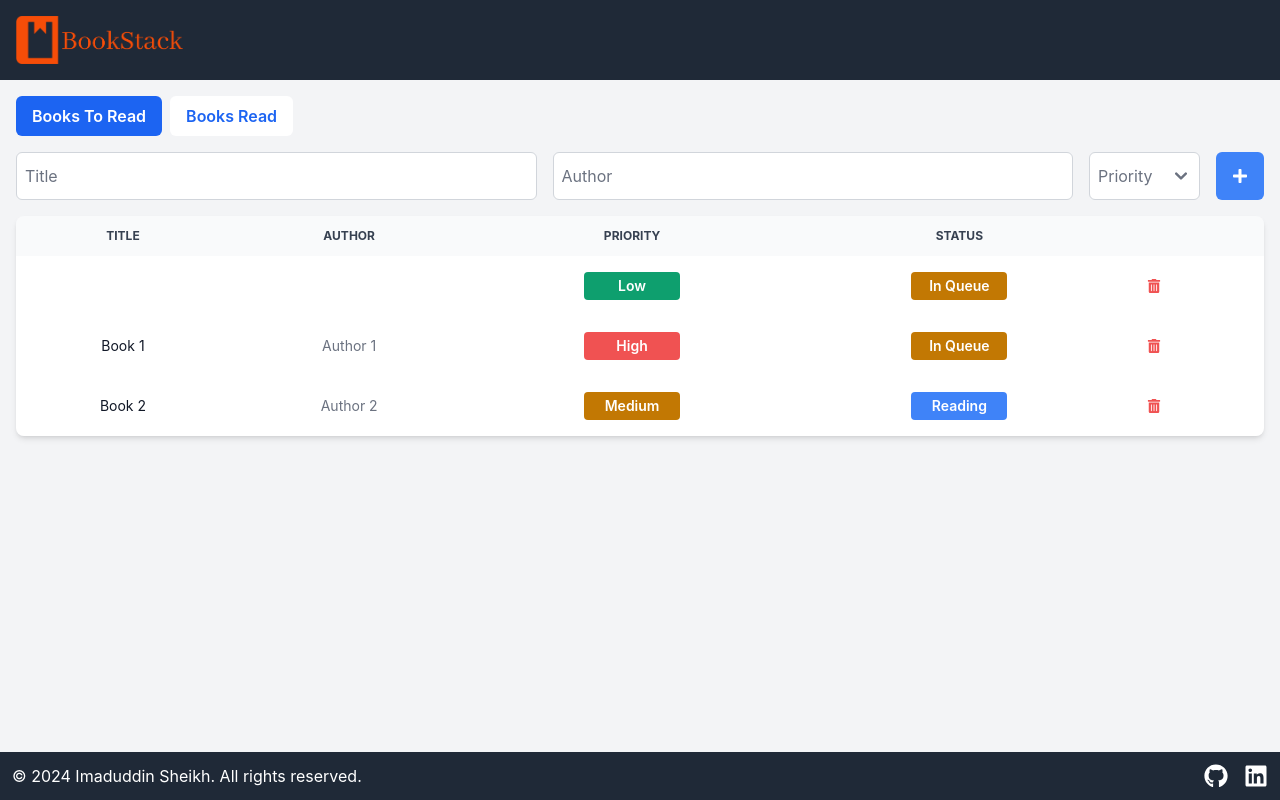
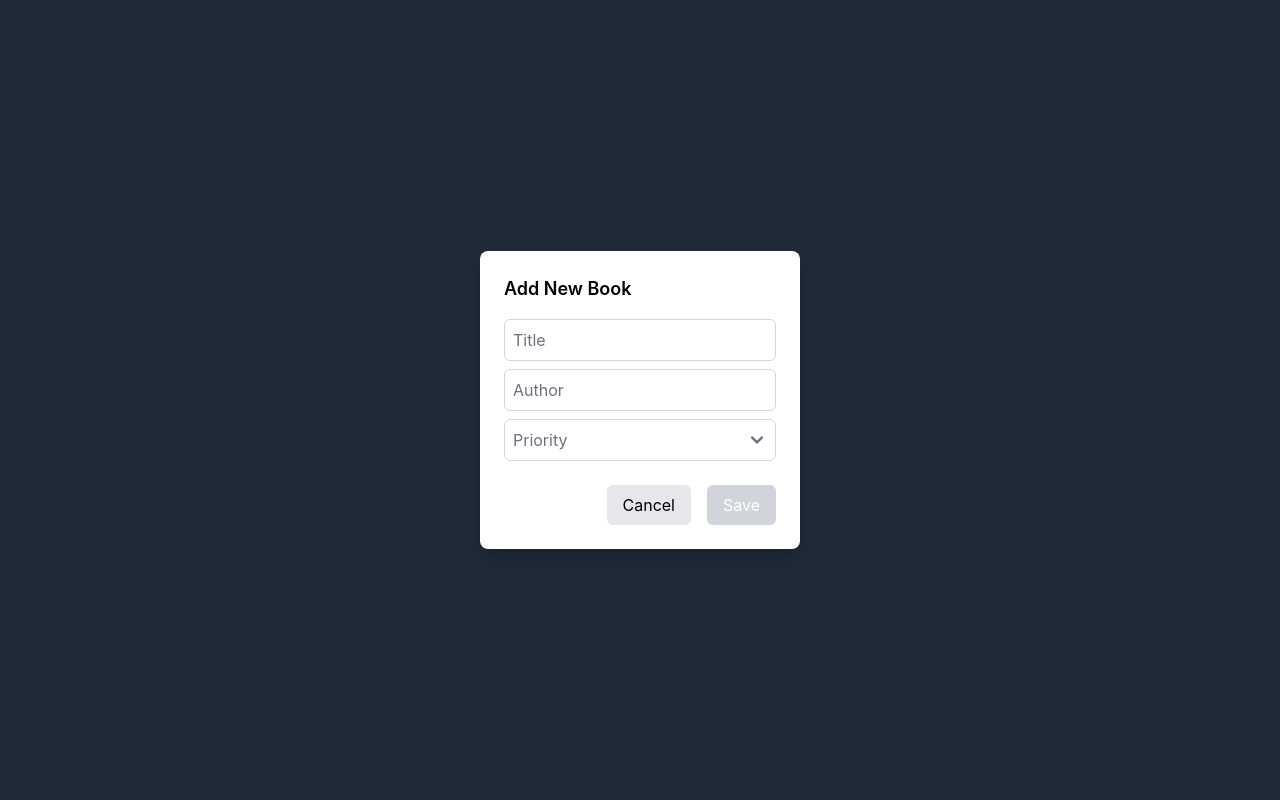
Before and after one commit to isheikh8492/BookStack, a React (Create React App) app in the folder bookstack_frontend/: page / in a window 1280 px wide. Both pictures are taken after a click on the button 1240 px from the left and 176 px from the top of the page. Built offline with nearby package versions, Linux system fonts and the light colour scheme.

Commit message:
frontend improvements

```diff
--- /dev/null
+++ b/bookstack_frontend/src/components/AddBookModal.js
@@ -0,0 +1,92 @@
+import React, { useState } from "react";
+
+function AddBookModal({ isOpen, onClose, onSave }) {
+  const [bookDetails, setBookDetails] = useState({
+    title: "",
+    author: "",
+    priority: "",
+    status: "In Queue",
+  });
+
+  if (!isOpen) return null;
+
+  const handleInputChange = (e) => {
+    const { name, value } = e.target;
+    setBookDetails({ ...bookDetails, [name]: value });
+  };
+
+  const handleSave = () => {
+    onSave(bookDetails);
+    onClose(); // Close the modal after saving
+  };
+
+  // Check if all fields are filled
+  const isSaveDisabled =
+    !bookDetails.title || !bookDetails.author || !bookDetails.priority;
+
+  return (
+    <div className="fixed inset-0 flex items-center justify-center bg-gray-800 bg-opacity-50 z-50">
+      <div className="bg-white p-6 rounded-lg shadow-lg w-80">
+        <h2 className="text-lg font-semibold mb-4">Add New Book</h2>
+        <div className="mb-4">
+          <input
+            type="text"
+            name="title"
+            value={bookDetails.title}
+            onChange={handleInputChange}
+            placeholder="Title"
+            className="w-full p-2 mb-2 border border-gray-300 rounded-md"
+          />
+          <input
+            type="text"
+            name="author"
+            value={bookDetails.author}
+            onChange={handleInputChange}
+            placeholder="Author"
+            className="w-full p-2 mb-2 border border-gray-300 rounded-md"
+          />
+          <select
+            name="priority"
+            value={bookDetails.priority}
+            onChange={handleInputChange}
+            className="w-full p-2 mb-2 border border-gray-300 rounded-md text-gray-500"
+          >
+            <option value="" disabled hidden>
+              Priority
+            </option>
+            <option className="text-gray-900" value="Low">
+              Low
+            </option>
+            <option className="text-gray-900" value="Medium">
+              Medium
+            </option>
+            <option className="text-gray-900" value="High">
+              High
+            </option>
+          </select>
+        </div>
+        <div className="flex justify-end space-x-4">
+          <button
+            onClick={onClose}
+            className="px-4 py-2 bg-gray-200 rounded-md hover:bg-gray-300"
+          >
+            Cancel
+          </button>
+          <button
+            onClick={handleSave}
+            className={`px-4 py-2 rounded-md text-white hover:bg-blue-600 ${
+              isSaveDisabled
+                ? "bg-gray-300 cursor-not-allowed"
+                : "bg-blue-500 hover:bg-blue-600"
+            }`}
+            disabled={isSaveDisabled}
+          >
+            Save
+          </button>
+        </div>
+      </div>
+    </div>
+  );
+}
+
+export default AddBookModal;
--- a/bookstack_frontend/src/components/BookList.js
+++ b/bookstack_frontend/src/components/BookList.js
@@ -1,6 +1,7 @@
 import React, { useState } from "react";
 import BookTable from "./BookTable";
 import { FaPlus } from "react-icons/fa";
+import AddBookModal from "./AddBookModal"; // Import the AddBookModal
 
 function BookList() {
   const [books, setBooks] = useState([
@@ -8,7 +9,6 @@ function BookList() {
       id: 1,
       title: "Book 1",
       author: "Author 1",
-      isRead: false,
       priority: "High",
       status: "In Queue",
     },
@@ -16,18 +16,10 @@ function BookList() {
       id: 2,
       title: "Book 2",
       author: "Author 2",
-      isRead: true,
       priority: "Medium",
       status: "Reading",
     },
   ]);
-
-  const [newBook, setNewBook] = useState({
-    title: "",
-    author: "",
-    priority: "Low",
-    status: "In Queue",
-  });
 
   const [filter, setFilter] = useState({
     title: "",
@@ -36,12 +28,13 @@ function BookList() {
   });
 
   const [activeTab, setActiveTab] = useState("toRead");
-  const [sortField, setSortField] = useState("title"); // Define sortField
-  const [sortOrder, setSortOrder] = useState("asc"); // Define sortOrder
+  const [sortField, setSortField] = useState("title");
+  const [sortOrder, setSortOrder] = useState("asc");
 
-  const addBook = () => {
-    setBooks([...books, { id: Date.now(), ...newBook, isRead: false }]);
-    setNewBook({ title: "", author: "", priority: "Low", status: "In Queue" });
+  const [isModalOpen, setIsModalOpen] = useState(false); // State for controlling modal visibility
+
+  const addBook = (newBookDetails) => {
+    setBooks([...books, { id: Date.now(), ...newBookDetails, isRead: false }]);
   };
 
   const deleteBook = (id) => {
@@ -149,7 +142,7 @@ function BookList() {
 
         {/* Add New Book Button */}
         <button
-          onClick={addBook}
+          onClick={() => setIsModalOpen(true)} // Open modal on click
           className="bg-blue-500 text-white rounded-md hover:bg-blue-600 w-12 h-12 flex items-center justify-center"
         >
           <FaPlus />
@@ -162,6 +155,13 @@ function BookList() {
         onDelete={deleteBook}
         onChangeStatus={changeStatus}
       />
+
+      {/* Add Book Modal */}
+      <AddBookModal
+        isOpen={isModalOpen}
+        onClose={() => setIsModalOpen(false)}
+        onSave={addBook}
+      />
     </div>
   );
 }
--- a/bookstack_frontend/src/components/Footer.js
+++ b/bookstack_frontend/src/components/Footer.js
@@ -25,11 +25,8 @@ function Footer() {
 
 export default Footer;
 
-// TODO: Add a search bar to filter books by title or author
+
 // TODO: Add a dropdown to edit priority and status
 // TODO: Find a way to make title and author columns have same width despite long content
 // TODO: Add a button to toggle between ascending and descending order
-// TODO: Find a way to filter book titles or authors(by keyword match) in the table
-// TODO: Plus icon should be disabled if title or author is empty
-// TODO: There should only be plus icon on the top right column, only when will there will be a form to add a new book
 // TODO: Add auth system to the app, Log out button can be on the Navbar on the right
```
